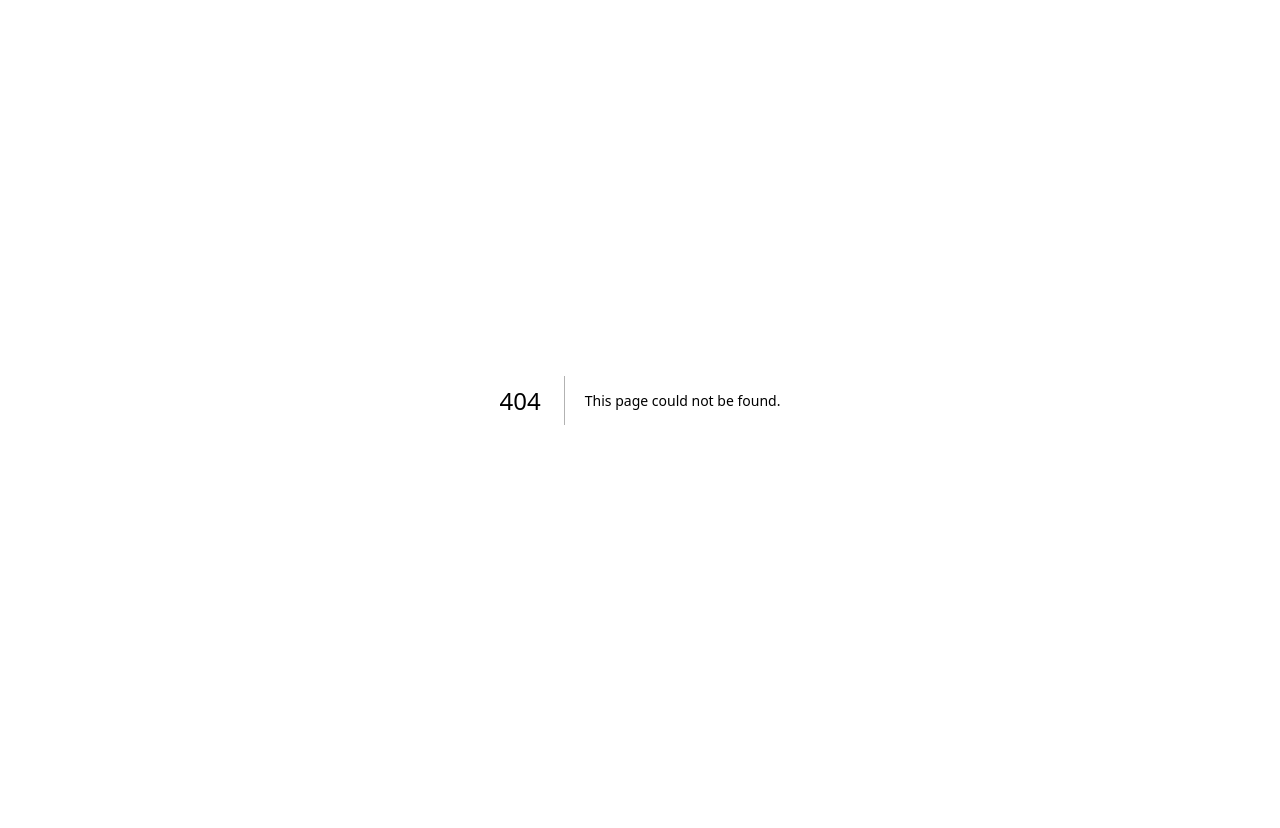
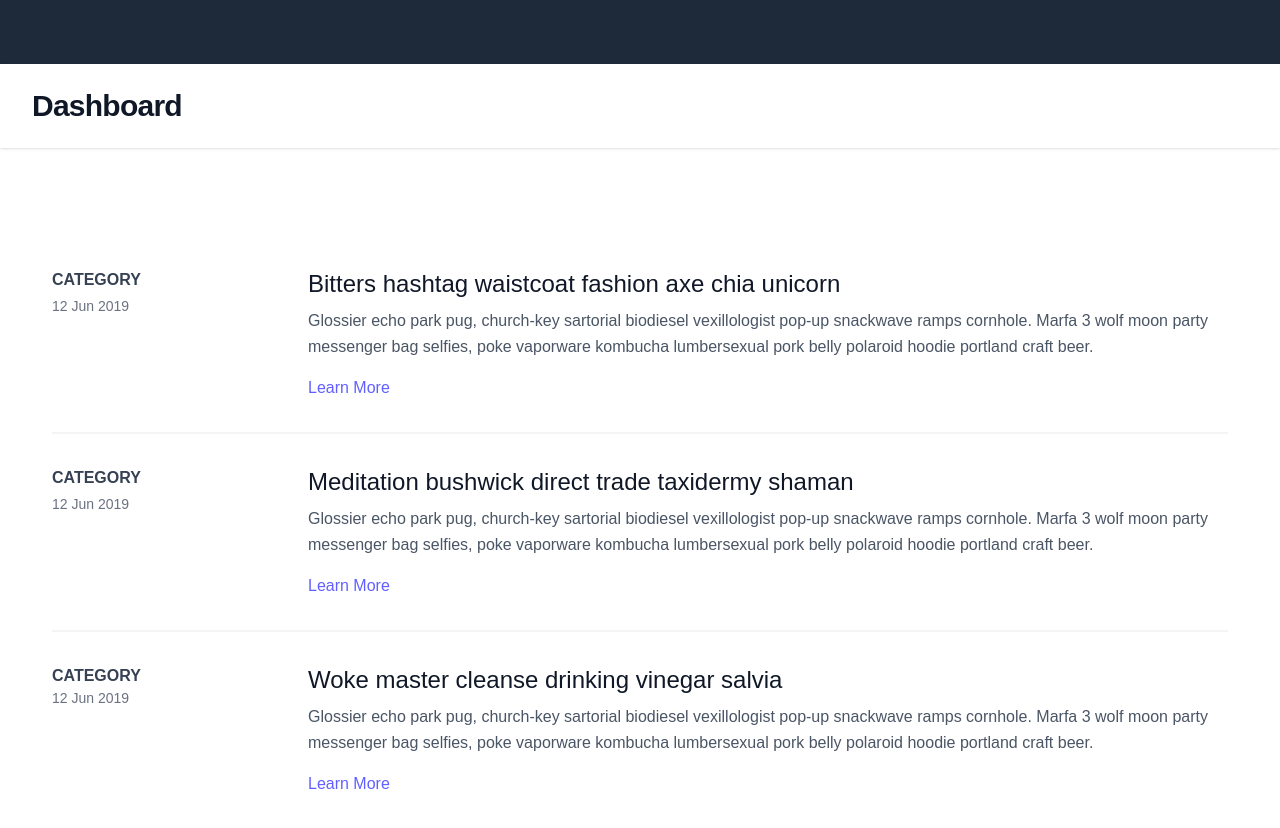
Before and after one commit to Haydens-Hub/auto-publish, a Next.js app: page /overview in a window 1280 px wide. Before the commit this address had no page. Shown: the top 828 px of the page. Before the commit the page ends 800 px from the top, so only its background shows below. Built offline with nearby package versions, Linux system fonts and the light colour scheme.

Commit message:
Created placeholder for Overview page

```diff
--- a/package.json
+++ b/package.json
@@ -10,6 +10,8 @@
     "format": "prettier --write \"**/*.{ts,tsx,js,jsx}\""
   },
   "dependencies": {
+    "mongodb": "^6.20.0",
+    "mongoose": "^8.18.2",
     "next": "15.5.3",
     "react": "19.1.0",
     "react-dom": "19.1.0"
--- /dev/null
+++ b/src/app/overview/page.tsx
@@ -0,0 +1,63 @@
+export default function Overview() {
+    return (
+<div className="min-h-full">
+  <nav className="bg-gray-800">
+    <div className="mx-auto max-w-7xl px-4 sm:px-6 lg:px-8 h-16">
+    </div>
+  </nav>
+
+  <header className="relative bg-white shadow-sm">
+    <div className="mx-auto max-w-7xl px-4 py-6 sm:px-6 lg:px-8">
+      <h1 className="text-3xl font-bold tracking-tight text-gray-900">Dashboard</h1>
+    </div>
+  </header>
+  <main>
+    <div className="mx-auto max-w-7xl px-4 py-6 sm:px-6 lg:px-8">
+      {<section className="text-gray-600 body-font overflow-hidden">
+  <div className="container px-5 py-24 mx-auto">
+    <div className="-my-8 divide-y-2 divide-gray-100">
+      <div className="py-8 flex flex-wrap md:flex-nowrap">
+        <div className="md:w-64 md:mb-0 mb-6 flex-shrink-0 flex flex-col">
+          <span className="font-semibold title-font text-gray-700">CATEGORY</span>
+          <span className="mt-1 text-gray-500 text-sm">12 Jun 2019</span>
+        </div>
+        <div className="md:flex-grow">
+          <h2 className="text-2xl font-medium text-gray-900 title-font mb-2">Bitters hashtag waistcoat fashion axe chia unicorn</h2>
+          <p className="leading-relaxed">Glossier echo park pug, church-key sartorial biodiesel vexillologist pop-up snackwave ramps cornhole. Marfa 3 wolf moon party messenger bag selfies, poke vaporware kombucha lumbersexual pork belly polaroid hoodie portland craft beer.</p>
+          <a className="text-indigo-500 inline-flex items-center mt-4">Learn More
+          </a>
+        </div>
+      </div>
+      <div className="py-8 flex flex-wrap md:flex-nowrap">
+        <div className="md:w-64 md:mb-0 mb-6 flex-shrink-0 flex flex-col">
+          <span className="font-semibold title-font text-gray-700">CATEGORY</span>
+          <span className="mt-1 text-gray-500 text-sm">12 Jun 2019</span>
+        </div>
+        <div className="md:flex-grow">
+          <h2 className="text-2xl font-medium text-gray-900 title-font mb-2">Meditation bushwick direct trade taxidermy shaman</h2>
+          <p className="leading-relaxed">Glossier echo park pug, church-key sartorial biodiesel vexillologist pop-up snackwave ramps cornhole. Marfa 3 wolf moon party messenger bag selfies, poke vaporware kombucha lumbersexual pork belly polaroid hoodie portland craft beer.</p>
+          <a className="text-indigo-500 inline-flex items-center mt-4">Learn More
+
+          </a>
+        </div>
+      </div>
+      <div className="py-8 flex flex-wrap md:flex-nowrap">
+        <div className="md:w-64 md:mb-0 mb-6 flex-shrink-0 flex flex-col">
+          <span className="font-semibold title-font text-gray-700">CATEGORY</span>
+          <span className="text-sm text-gray-500">12 Jun 2019</span>
+        </div>
+        <div className="md:flex-grow">
+          <h2 className="text-2xl font-medium text-gray-900 title-font mb-2">Woke master cleanse drinking vinegar salvia</h2>
+          <p className="leading-relaxed">Glossier echo park pug, church-key sartorial biodiesel vexillologist pop-up snackwave ramps cornhole. Marfa 3 wolf moon party messenger bag selfies, poke vaporware kombucha lumbersexual pork belly polaroid hoodie portland craft beer.</p>
+          <a className="text-indigo-500 inline-flex items-center mt-4">Learn More
+          </a>
+        </div>
+      </div>
+    </div>
+  </div>
+</section>}
+    </div>
+  </main>
+</div>
+  );
+}
--- a/src/app/page.tsx
+++ b/src/app/page.tsx
@@ -1,103 +1,5 @@
 import Image from "next/image";
 
 export default function Home() {
-  return (
-    <div className="font-sans grid grid-rows-[20px_1fr_20px] items-center justify-items-center min-h-screen p-8 pb-20 gap-16 sm:p-20">
-      <main className="flex flex-col gap-[32px] row-start-2 items-center sm:items-start">
-        <Image
-          className="dark:invert"
-          src="/next.svg"
-          alt="Next.js logo"
-          width={180}
-          height={38}
-          priority
-        />
-        <ol className="font-mono list-inside list-decimal text-sm/6 text-center sm:text-left">
-          <li className="mb-2 tracking-[-.01em]">
-            Get started by editing{" "}
-            <code className="bg-black/[.05] dark:bg-white/[.06] font-mono font-semibold px-1 py-0.5 rounded">
-              src/app/page.tsx
-            </code>
-            .
-          </li>
-          <li className="tracking-[-.01em]">
-            Save and see your changes instantly.
-          </li>
-        </ol>
-
-        <div className="flex gap-4 items-center flex-col sm:flex-row">
-          <a
-            className="rounded-full border border-solid border-transparent transition-colors flex items-center justify-center bg-foreground text-background gap-2 hover:bg-[#383838] dark:hover:bg-[#ccc] font-medium text-sm sm:text-base h-10 sm:h-12 px-4 sm:px-5 sm:w-auto"
-            href="https://vercel.com/new?utm_source=create-next-app&utm_medium=appdir-template-tw&utm_campaign=create-next-app"
-            target="_blank"
-            rel="noopener noreferrer"
-          >
-            <Image
-              className="dark:invert"
-              src="/vercel.svg"
-              alt="Vercel logomark"
-              width={20}
-              height={20}
-            />
-            Deploy now
-          </a>
-          <a
-            className="rounded-full border border-solid border-black/[.08] dark:border-white/[.145] transition-colors flex items-center justify-center hover:bg-[#f2f2f2] dark:hover:bg-[#1a1a1a] hover:border-transparent font-medium text-sm sm:text-base h-10 sm:h-12 px-4 sm:px-5 w-full sm:w-auto md:w-[158px]"
-            href="https://nextjs.org/docs?utm_source=create-next-app&utm_medium=appdir-template-tw&utm_campaign=create-next-app"
-            target="_blank"
-            rel="noopener noreferrer"
-          >
-            Read our docs
-          </a>
-        </div>
-      </main>
-      <footer className="row-start-3 flex gap-[24px] flex-wrap items-center justify-center">
-        <a
-          className="flex items-center gap-2 hover:underline hover:underline-offset-4"
-          href="https://nextjs.org/learn?utm_source=create-next-app&utm_medium=appdir-template-tw&utm_campaign=create-next-app"
-          target="_blank"
-          rel="noopener noreferrer"
-        >
-          <Image
-            aria-hidden
-            src="/file.svg"
-            alt="File icon"
-            width={16}
-            height={16}
-          />
-          Learn
-        </a>
-        <a
-          className="flex items-center gap-2 hover:underline hover:underline-offset-4"
-          href="https://vercel.com/templates?framework=next.js&utm_source=create-next-app&utm_medium=appdir-template-tw&utm_campaign=create-next-app"
-          target="_blank"
-          rel="noopener noreferrer"
-        >
-          <Image
-            aria-hidden
-            src="/window.svg"
-            alt="Window icon"
-            width={16}
-            height={16}
-          />
-          Examples
-        </a>
-        <a
-          className="flex items-center gap-2 hover:underline hover:underline-offset-4"
-          href="https://nextjs.org?utm_source=create-next-app&utm_medium=appdir-template-tw&utm_campaign=create-next-app"
-          target="_blank"
-          rel="noopener noreferrer"
-        >
-          <Image
-            aria-hidden
-            src="/globe.svg"
-            alt="Globe icon"
-            width={16}
-            height={16}
-          />
-          Go to nextjs.org →
-        </a>
-      </footer>
-    </div>
-  );
+  return (<h1>Home Page </h1>);
 }
```
Also changed, not shown: src/app/components/Header.tsx (added), 1 other file (tests, documents, lock files or other folders).
